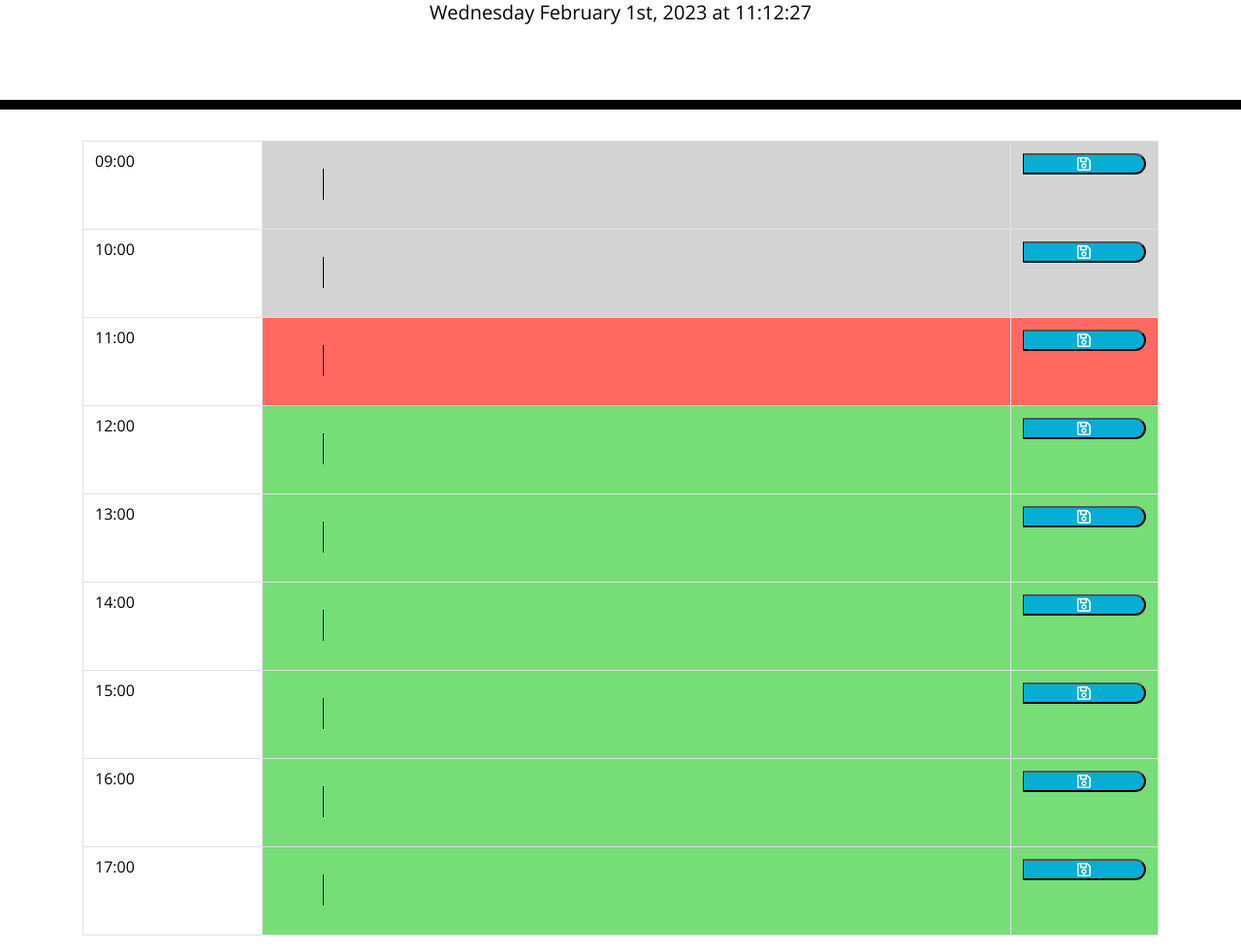
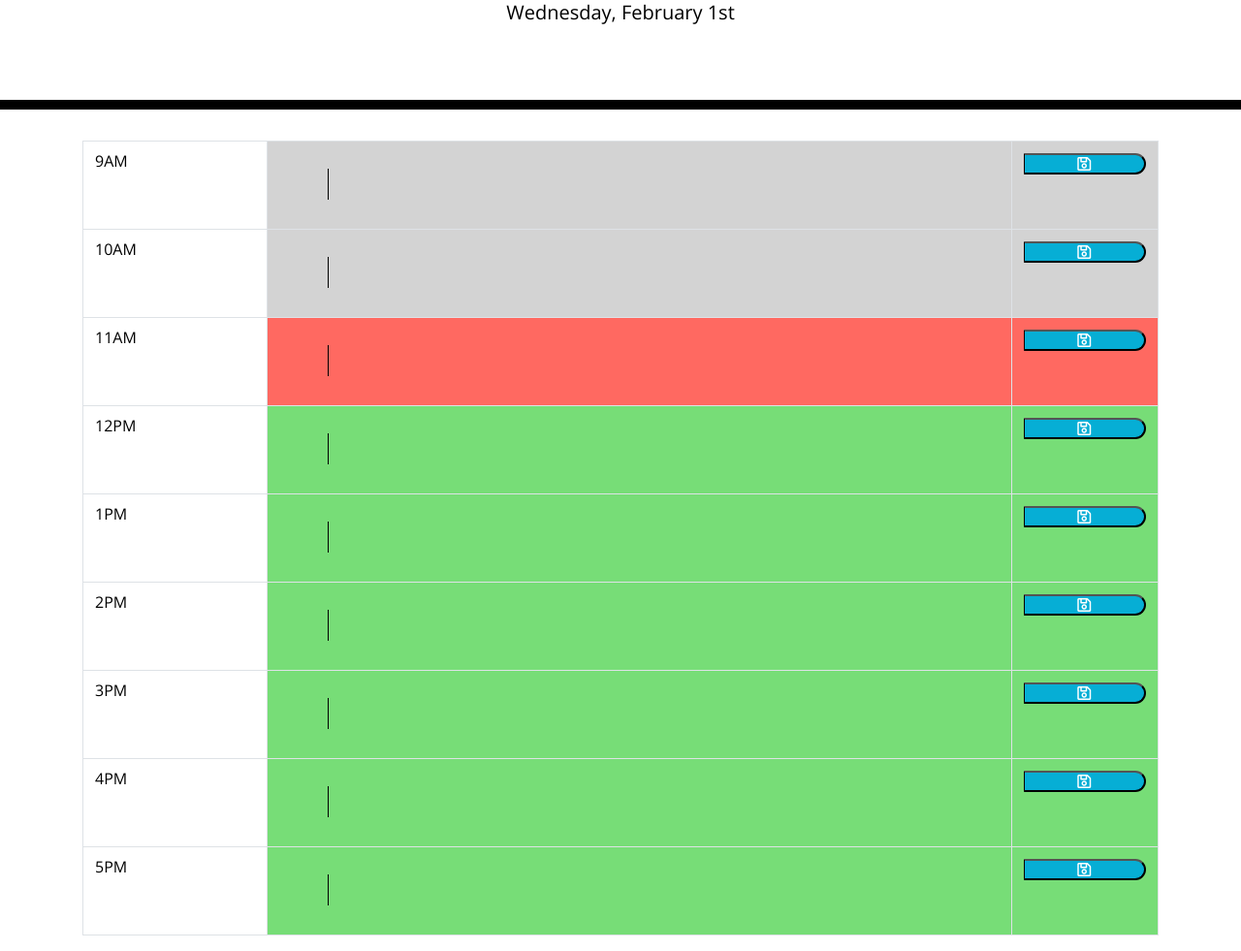
Before and after one commit to AlanaBF/Daily-Planner-App, a plain HTML site: page index.html in a window 1280 px wide. Shown: the part 191-1172 px from the top of the page at 97% size. Drawn offline with nearby package versions, Linux system fonts and the light colour scheme.

Commit message:
time changed from military 09:00, to 9AM

```diff
--- a/assets/script.js
+++ b/assets/script.js
@@ -3,7 +3,7 @@ $(document).ready(function () {
   // * Displays the current day at the top of the calender when a user opens the planner.
   var timeDisplayEl = $('#currentDay');
   function displayTime() {
-    var rightNow = moment().format('dddd MMMM Do, YYYY [at] HH:mm:ss');
+    var rightNow = moment().format('dddd, MMMM Do');
     timeDisplayEl.text(rightNow);
   }
   setInterval(displayTime, 1000);
--- a/index.html
+++ b/index.html
@@ -27,7 +27,7 @@
       <tbody>
 
         <tr class="time" id="9">
-          <td class="hour">09:00</td>
+          <td class="hour">9AM</td>
           <td class="description">
             <textarea type=text class=textBox id="h9input"></textarea>
           </td>
@@ -36,7 +36,7 @@
           </td>
         </tr>
         <tr class="time" id="10">
-          <td class="hour">10:00</td>
+          <td class="hour">10AM</td>
           <td class="description">
             <textarea type=text class=textBox id="h10input"></textarea>
           </td>
@@ -45,7 +45,7 @@
           </td>
         </tr>
         <tr class="time" id="11">
-          <td class="hour">11:00</td>
+          <td class="hour">11AM</td>
           <td class="description">
             <textarea type=text class=textBox id="h11input"></textarea>
           </td>
@@ -54,7 +54,7 @@
           </td>
         </tr>
         <tr class="time" id="12">
-          <td class="hour">12:00</td>
+          <td class="hour">12PM</td>
           <td class="description">
             <textarea type=text class=textBox id="h12input"></textarea>
           </td>
@@ -63,7 +63,7 @@
           </td>
         </tr>
         <tr class="time" id="13">
-          <td class="hour">13:00</td>
+          <td class="hour">1PM</td>
           <td class="description">
             <textarea type=text class=textBox id="h13input"></textarea>
           </td>
@@ -72,7 +72,7 @@
           </td>
         </tr>
         <tr class="time" id="14">
-          <td class="hour">14:00</td>
+          <td class="hour">2PM</td>
           <td class="description">
             <textarea type=text class=textBox id="h14input"></textarea>
           </td>
@@ -81,7 +81,7 @@
           </td>
         </tr>
         <tr class="time" id="15">
-          <td class="hour">15:00</td>
+          <td class="hour">3PM</td>
           <td class="description">
             <textarea type=text class=textBox id="h15input"></textarea>
           </td>
@@ -90,7 +90,7 @@
           </td>
         </tr>
         <tr class="time" id="16">
-          <td class="hour">16:00</td>
+          <td class="hour">4PM</td>
           <td class="description">
             <textarea type=text class=textBox id="h16input"></textarea>
           </td>
@@ -99,7 +99,7 @@
           </td>
         </tr>
         <tr class="time" id="17">
-          <td class="hour">17:00</td>
+          <td class="hour">5PM</td>
           <td class="description">
             <textarea type=text class=textBox id="h17input"></textarea>
           </td>
```
